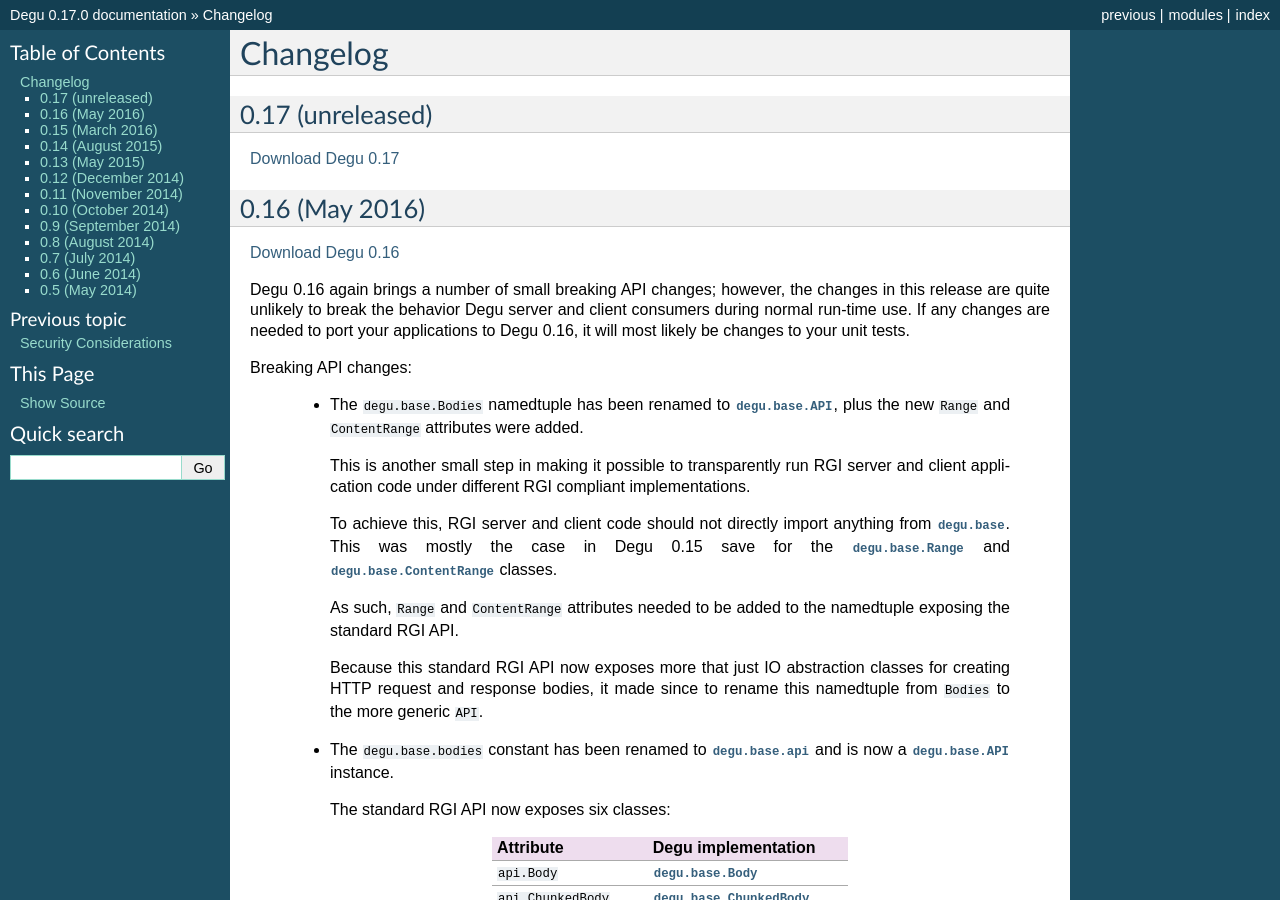
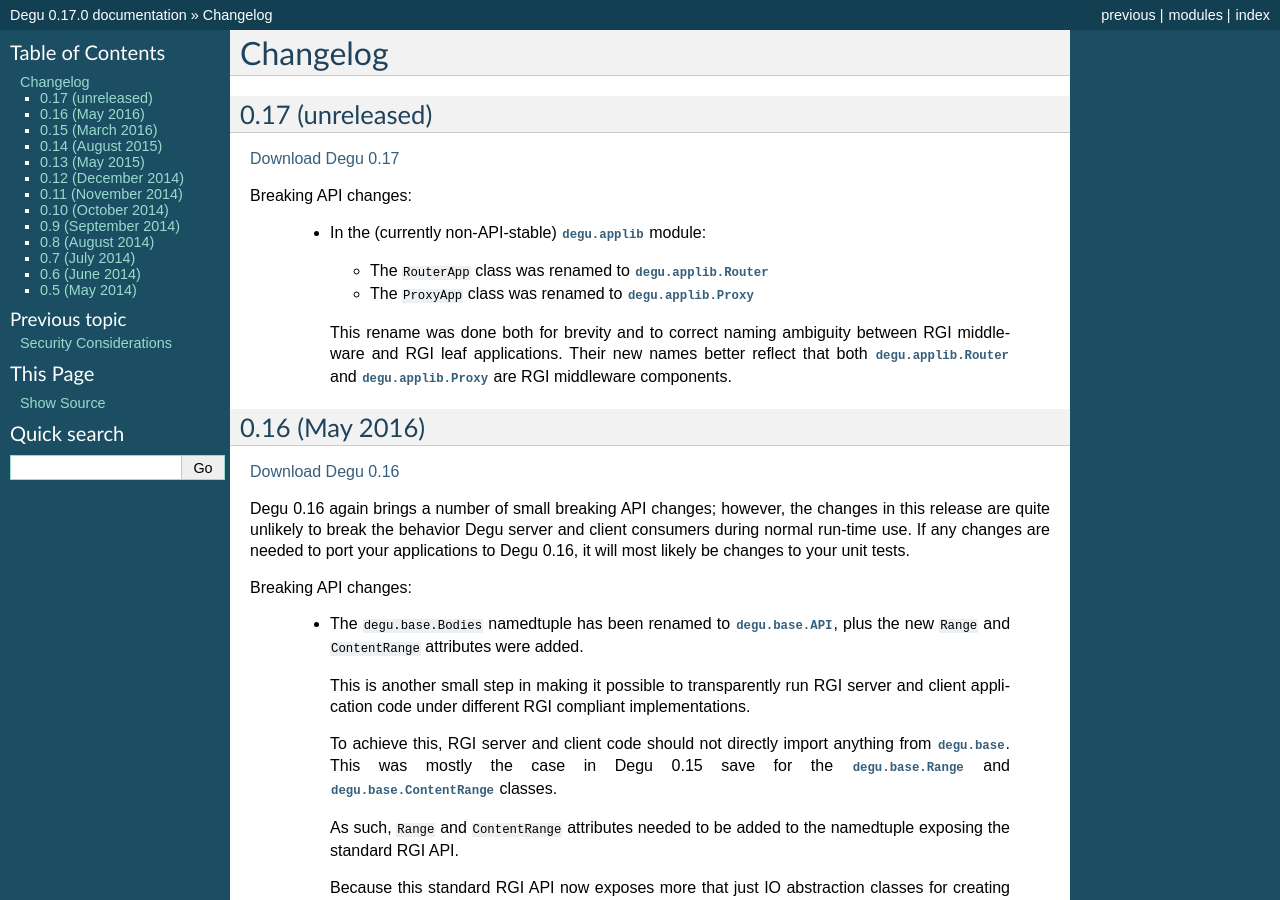
Before and after one commit to json420/degu, a Sphinx documentation site: the page built from doc/changelog.rst, in a window 1280 px wide and 900 px high. Built offline with Sphinx 7.4.7, drawn with Linux system fonts in a browser that asks for light colours.

Commit message:
doc/changelog.rst: note RouterApp --> Router, ProxyApp --> Proxy rename

```diff
--- a/doc/changelog.rst
+++ b/doc/changelog.rst
@@ -7,6 +7,19 @@ Changelog
 -----------------
 
 `Download Degu 0.17`_
+
+Breaking API changes:
+
+    *   In the (currently non-API-stable) :mod:`degu.applib` module:
+
+        *   The ``RouterApp`` class was renamed to :class:`degu.applib.Router`
+
+        *   The ``ProxyApp`` class was renamed to :class:`degu.applib.Proxy`
+
+        This rename was done both for brevity and to correct naming ambiguity
+        between RGI middleware and RGI leaf applications.  Their new names
+        better reflect that both :class:`degu.applib.Router` and
+        :class:`degu.applib.Proxy` are RGI middleware components.
 
 
 
```
